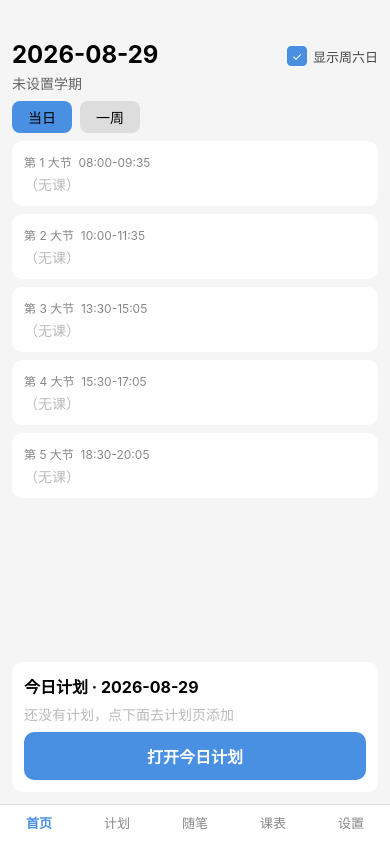
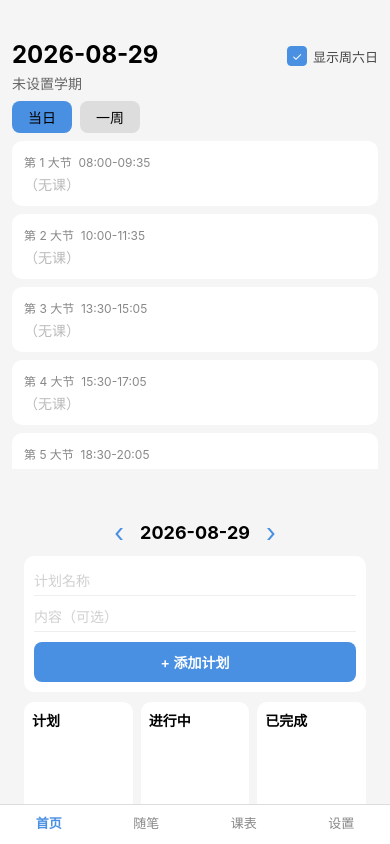
Before and after one commit to qqing9271-hub/h-course-table, a React Native app: screen / in a window 390 px wide. Built offline with nearby package versions, Linux system fonts and the light colour scheme.

Commit message:
feat: 计划页整体移入首页, 底部移除计划标签

```diff
--- a/App.tsx
+++ b/App.tsx
@@ -2,7 +2,6 @@ import { StatusBar } from 'expo-status-bar';
 import React, { useState } from 'react';
 import { View, Text, TouchableOpacity, StyleSheet } from 'react-native';
 import HomeScreen from './src/screens/HomeScreen';
-import TodayPlanScreen from './src/screens/TodayPlanScreen';
 import NotesScreen from './src/screens/NotesScreen';
 import ScheduleEditScreen from './src/screens/ScheduleEditScreen';
 import SettingsScreen from './src/screens/SettingsScreen';
@@ -11,7 +10,6 @@ type Tab = 'home' | 'plan' | 'notes' | 'edit' | 'settings';
 
 const TABS: { key: Tab; label: string }[] = [
   { key: 'home', label: '首页' },
-  { key: 'plan', label: '计划' },
   { key: 'notes', label: '随笔' },
   { key: 'edit', label: '课表' },
   { key: 'settings', label: '设置' },
@@ -24,7 +22,6 @@ export default function App() {
       <StatusBar style="auto" />
       <View style={{ flex: 1 }}>
         {tab === 'home' ? <HomeScreen goTo={(t) => setTab(t as Tab)} /> : null}
-        {tab === 'plan' ? <TodayPlanScreen /> : null}
         {tab === 'notes' ? <NotesScreen /> : null}
         {tab === 'edit' ? <ScheduleEditScreen /> : null}
         {tab === 'settings' ? <SettingsScreen /> : null}
--- a/src/screens/HomeScreen.tsx
+++ b/src/screens/HomeScreen.tsx
@@ -3,11 +3,9 @@ import { View, Text, TouchableOpacity, StyleSheet, ScrollView } from 'react-nati
 import { useAppStore } from '../store/appStore';
 import { currentWeek, isBeforeSemester, isAfterSemester, parseDate } from '../domain/semester';
 import { buildDayTimeline, buildWeekGrid } from '../domain/schedule';
-import { getPlansByDate } from '../domain/plans';
-import { Plan } from '../types';
+import TodayPlanScreen from './TodayPlanScreen';
 
 const WEEK_NAMES = ['', '周一', '周二', '周三', '周四', '周五', '周六', '周日'];
-const BOARD_LABELS: Record<Plan['board'], string> = { plan: '计划', doing: '进行中', done: '已完成' };
 
 function localDateStr(d: Date): string {
   const y = d.getFullYear();
@@ -20,7 +18,7 @@ function weekdayOne(d: Date): number {
 }
 
 export default function HomeScreen({ goTo }: { goTo: (tab: string) => void }) {
-  const { semester, setting, courses, plans, setSetting } = useAppStore();
+  const { semester, setting, courses, setSetting } = useAppStore();
   const [view, setView] = useState<'day' | 'week'>('day');
   const today = new Date();
   const dstr = localDateStr(today);
@@ -40,7 +38,6 @@ export default function HomeScreen({ goTo }: { goTo: (tab: string) => void }) {
   const displayDstr = localDateStr(displayDate);
   const displayWd = weekdayOne(displayDate);
   const displayWeek = inSemester ? validWeek : 1;
-  const todayPlans = getPlansByDate(plans, displayDstr);
 
   let weekText = '未设置学期';
   if (semester) {
@@ -149,20 +146,8 @@ export default function HomeScreen({ goTo }: { goTo: (tab: string) => void }) {
 
       {view === 'day' ? renderDay() : renderWeek()}
 
-      <View style={styles.planCard}>
-        <Text style={styles.planCardTitle}>今日计划 · {displayDstr}</Text>
-        {todayPlans.length === 0 ? (
-          <Text style={styles.empty}>还没有计划，点下面去计划页添加</Text>
-        ) : (
-          todayPlans.slice(0, 6).map((p) => (
-            <Text key={p.id} style={styles.planItem}>
-              {BOARD_LABELS[p.board]} · {p.title}{p.completed ? '  ✓' : ''}
-            </Text>
-          ))
-        )}
-        <TouchableOpacity style={styles.planBtn} onPress={() => goTo('plan')}>
-          <Text style={styles.planTxt}>打开今日计划</Text>
-        </TouchableOpacity>
+      <View style={styles.planArea}>
+        <TodayPlanScreen />
       </View>
     </View>
   );
@@ -198,9 +183,5 @@ const styles = StyleSheet.create({
   timeTxt: { fontWeight: '700', fontSize: 14 },
   timeSmall: { fontSize: 10, color: '#888', textAlign: 'center' },
   gridCell: { flex: 1, alignItems: 'center', justifyContent: 'center', padding: 2 },
-  planCard: { backgroundColor: '#fff', borderRadius: 10, padding: 12, marginTop: 10, marginBottom: 12 },
-  planCardTitle: { fontSize: 16, fontWeight: '700', marginBottom: 6 },
-  planItem: { fontSize: 14, color: '#333', marginBottom: 4 },
-  planBtn: { marginTop: 8, backgroundColor: '#4a90e2', padding: 12, borderRadius: 10, alignItems: 'center' },
-  planTxt: { color: '#fff', fontSize: 16, fontWeight: '600' },
+  planArea: { flex: 1, marginTop: 8 },
 });
```
